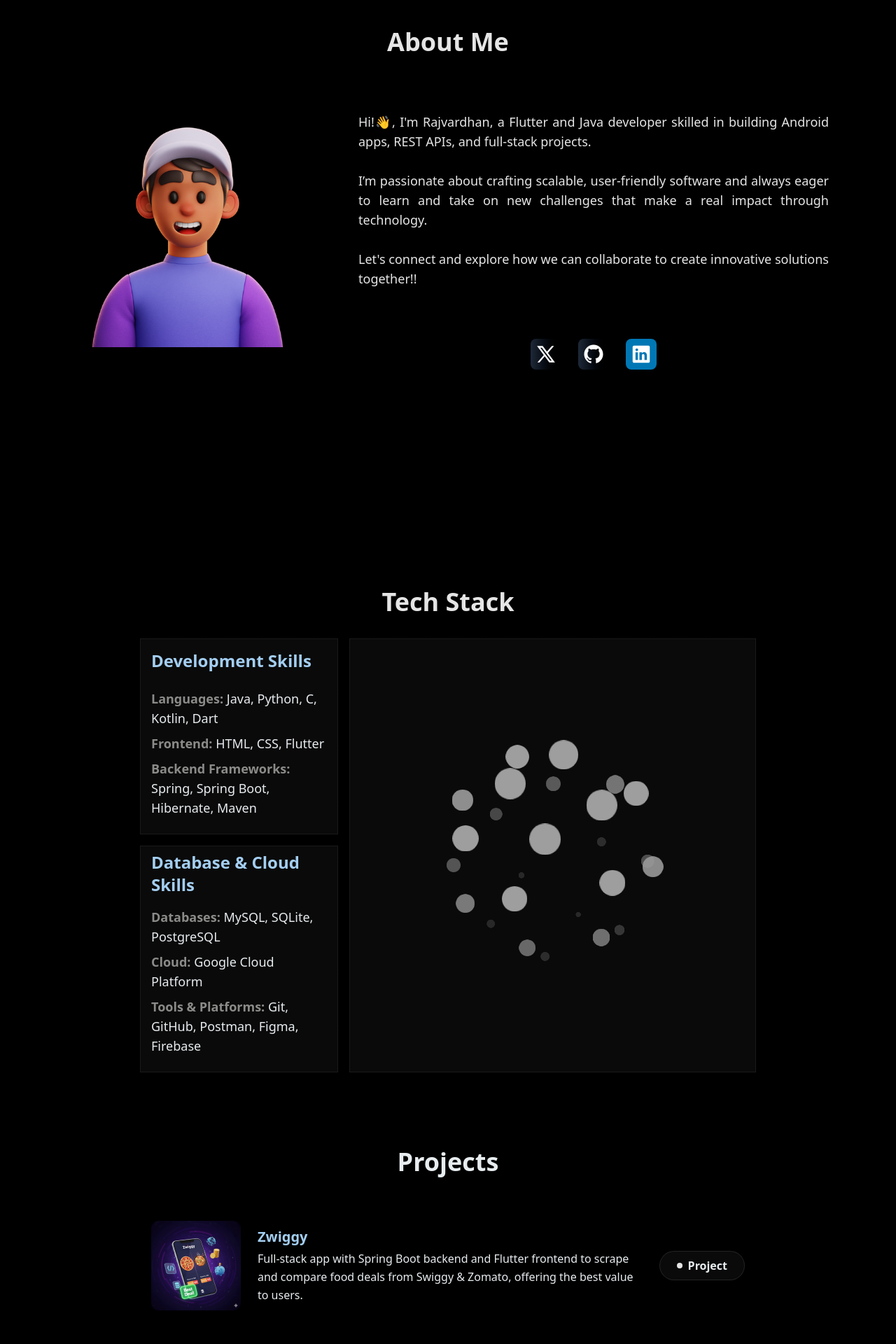
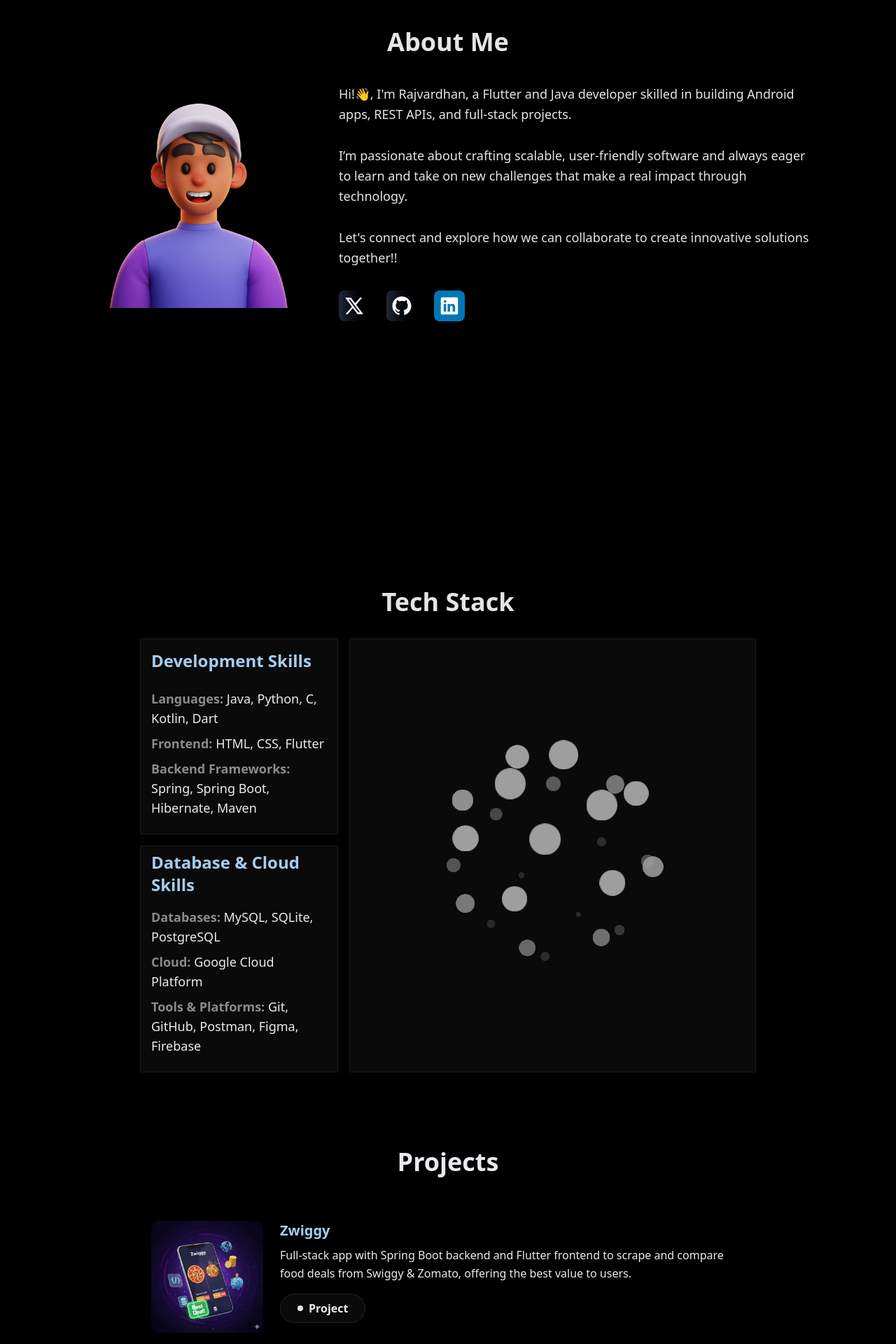
Before and after one commit to invictus04/My-Portfolio, a Next.js app: page / in a window 1280 px wide. Shown: the part 800-2720 px from the top of the page at 70% size. Built offline with nearby package versions, Linux system fonts and the light colour scheme.

Commit message:
responsive for phones and tablets

```diff
--- a/src/app/globals.css
+++ b/src/app/globals.css
@@ -131,10 +131,23 @@
   --color-4: oklch(80.2% 0.134 225);
   --color-5: oklch(90.7% 0.231 133);
 }
+
 @layer base {
-     * {
+  /* FIX 1: Tell the browser to include border and padding in the element's total width and height */
+  *,
+  *::before,
+  *::after {
     @apply border-border outline-ring/50;
+    box-sizing: border-box;
   }
+
+  /* FIX 2: Act as a safety net to prevent the whole page from scrolling horizontally */
+  html,
+  body {
+    max-width: 100%;
+    overflow-x: hidden;
+  }
+
   body {
     @apply bg-background text-foreground;
   }
--- a/src/components/AboutMe.tsx
+++ b/src/components/AboutMe.tsx
@@ -4,42 +4,58 @@ import Twitter from "./link/twitter";
 
 export function AboutMe() {
   return (
-        <section className="py-10 min-h-screen w-full bg-black" id="about-me">
-    <h2 className="text-4xl font-bold mb-10 text-neutral-200 text-center">
+    <section className="py-10 min-h-screen w-full bg-black px-4 sm:px-6 lg:px-12" id="about-me">
+      <h2 className="text-3xl sm:text-4xl font-bold mb-10 text-neutral-200 text-center">
         About Me
       </h2>
 
-    <div className="flex flex-col lg:flex-row items-center justify-center px-8 gap-10">
-        <div className="flex-shrink-0 pr-8">
+      <div className="flex flex-col lg:flex-row items-center lg:items-start justify-center gap-10">
+
+        <div className="flex-shrink-0 flex justify-center lg:justify-start">
           <img
             src="/man.png"
             alt="About Me"
-                className="w-45 sm:w-60 md:w-70 lg:w-75 xl:w-86 2xl:w-100 h-auto object-cover"
+            className="w-36 sm:w-48 md:w-60 lg:w-72 xl:w-80 h-auto object-cover rounded-lg"
           />
         </div>
 
-        <div className="max-w-2xl text-neutral-200">
-            <p className="text-lg text-justify pt-10">
-                Hi!👋, I'm Rajvardhan, a Flutter and Java developer skilled in building Android apps, REST APIs, and full-stack projects.
+        <div className="max-w-2xl text-neutral-200 text-center lg:text-left">
+          <p className="text-base sm:text-lg leading-relaxed">
+            Hi!👋, I'm Rajvardhan, a Flutter and Java developer skilled in building Android apps,
+            REST APIs, and full-stack projects.
             <br /><br />
-                I’m passionate about crafting scalable, user-friendly software and always eager to learn and take on new challenges that make a real impact through technology.
+            I’m passionate about crafting scalable, user-friendly software and always eager to
+            learn and take on new challenges that make a real impact through technology.
             <br /><br />
             Let's connect and explore how we can collaborate to create innovative solutions together!!
           </p>
-            <div className="flex justify-center gap-6 mt-8 pt-10">
-                <a href="https://x.com/Rajvard098270?t=by45GT4YboJb8W6hD6wQsQ&s=09" target="_blank" rel="noopener noreferrer">
+
+
+          <div className="flex justify-center lg:justify-start gap-6 mt-8">
+            <a
+              href="https://x.com/Rajvard098270?t=by45GT4YboJb8W6hD6wQsQ&s=09"
+              target="_blank"
+              rel="noopener noreferrer"
+            >
               <Twitter />
             </a>
-                <a href="https://github.com/invictus04" target="_blank" rel="noopener noreferrer">
+            <a
+              href="https://github.com/invictus04"
+              target="_blank"
+              rel="noopener noreferrer"
+            >
               <Github />
             </a>
-                <a href="https://www.linkedin.com/in/rajvardhan-singh-gangwar-b404831b9?utm_source=share&utm_campaign=share_via&utm_content=profile&utm_medium=android_app" target="_blank" rel="noopener noreferrer">
-                    <CorporateSocial/>
+            <a
+              href="https://www.linkedin.com/in/rajvardhan-singh-gangwar-b404831b9?utm_source=share&utm_campaign=share_via&utm_content=profile&utm_medium=android_app"
+              target="_blank"
+              rel="noopener noreferrer"
+            >
+              <CorporateSocial />
             </a>
           </div>
         </div>
       </div>
     </section>
-
   );
 }
--- a/src/components/ContactMe.tsx
+++ b/src/components/ContactMe.tsx
@@ -4,58 +4,87 @@ import React from "react";
 import { RainbowButton } from "./magicui/rainbow-button";
 
 export function ContactMe() {
-
-
   return (
-        <section className="py-20 min-h-screen bg-black">
-                <h2 className="text-3xl font-bold mb-4 text-neutral-200 text-center">
+    <section className="py-16 sm:py-20 min-h-screen bg-black px-4 sm:px-6 lg:px-12">
+      {/* Heading */}
+      <h2 className="text-2xl sm:text-3xl font-bold mb-6 text-neutral-200 text-center">
         Get in Touch With Me
       </h2>
-                <form action="https://api.staticforms.xyz/submit" method="POST" className="w-full max-w-md bg-transparent p-5 rounded-lg shadow-md mx-auto" >
-                    <input type="hidden" name="apiKey" value="sf_g8e20fln9f79jh5hc50kh34c"/>
+
+      {/* Contact Form */}
+      <form
+        action="https://api.staticforms.xyz/submit"
+        method="POST"
+        className="w-full max-w-md sm:max-w-lg bg-transparent p-5 sm:p-8 rounded-lg shadow-md mx-auto"
+      >
+        <input
+          type="hidden"
+          name="apiKey"
+          value="sf_g8e20fln9f79jh5hc50kh34c"
+        />
+
+        {/* Name */}
         <div className="mb-4">
-                        <label className="block text-[#e7ecef] font-medium mb-2" htmlFor="name">
+          <label
+            className="block text-[#e7ecef] font-medium mb-2 text-sm sm:text-base"
+            htmlFor="name"
+          >
             Name:
           </label>
           <input
             type="text"
             name="name"
-                            className="w-full px-3 py-2 border border-gray-300 rounded-md focus:outline-none focus:ring-2 focus:ring-[#8364e8]"
+            className="w-full px-3 py-2 rounded-md border border-gray-300 focus:outline-none focus:ring-2 focus:ring-[#8364e8] text-sm sm:text-base"
           />
         </div>
+
+        {/* Email */}
         <div className="mb-4">
-                        <label className="block text-[#e7ecef] font-medium mb-2" htmlFor="email">
+          <label
+            className="block text-[#e7ecef] font-medium mb-2 text-sm sm:text-base"
+            htmlFor="email"
+          >
             Email:
           </label>
           <input
             type="email"
             name="email"
-                            className="w-full px-3 py-2 border border-gray-300 rounded-md focus:outline-none focus:ring-2 focus:ring-[#8364e8]"
+            className="w-full px-3 py-2 rounded-md border border-gray-300 focus:outline-none focus:ring-2 focus:ring-[#8364e8] text-sm sm:text-base"
           />
         </div>
-                    <div className="mb-4">
-                        <label className="block text-[#e7ecef] font-medium mb-2" htmlFor="message">
+
+        {/* Message */}
+        <div className="mb-6">
+          <label
+            className="block text-[#e7ecef] font-medium mb-2 text-sm sm:text-base"
+            htmlFor="message"
+          >
             Message:
           </label>
           <textarea
-                            className="w-full px-3 py-2 border border-gray-300 rounded-md focus:outline-none focus:ring-2 focus:ring-[#8364e8]" name="message"
+            name="message"
+            rows={4}
+            className="w-full px-3 py-2 rounded-md border border-gray-300 focus:outline-none focus:ring-2 focus:ring-[#8364e8] text-sm sm:text-base"
           ></textarea>
         </div>
 
+        {/* Button */}
         <RainbowButton
           size="lg"
           variant="outline"
-                        className="w-full py-2 px-4 text-neutral-300 transition-transform duration-300 hover:translate-y-[-2px] hover:shadow-lg cursor-pointer"
+          className="w-full py-2 px-4 text-neutral-300 transition-transform duration-300 hover:translate-y-[-2px] hover:shadow-lg cursor-pointer text-sm sm:text-base"
           type="submit"
         >
           Send Message
         </RainbowButton>
       </form>
 
-                <footer>
-                    <h1 className="text-center pt-13">Made with ❤️ By Raj vardhan Singh Gangwar</h1>
+      {/* Footer */}
+      <footer className="mt-12">
+        <h1 className="text-center text-xs sm:text-sm md:text-base text-neutral-400">
+          Made with ❤️ by <span className="font-semibold">Rajvardhan Singh Gangwar</span>
+        </h1>
       </footer>
-
     </section>
   );
 }
--- a/src/components/MainScreen.tsx
+++ b/src/components/MainScreen.tsx
@@ -17,7 +17,7 @@ export function MainScreen() {
 
     const handleDownload = () => {
         const link = document.createElement("a");
-        link.href = "/assets/raj_cv.pdf"; // File in public/assets
+        link.href = "/assets/Raj_vardhan_cv.pdf"; // File in public/assets
         link.download = "Raj_Vardhan_Singh_CV.pdf"; // Suggested filename
         document.body.appendChild(link);
         link.click();
--- a/src/components/Projects.tsx
+++ b/src/components/Projects.tsx
@@ -40,41 +40,44 @@ export function ProjectsComponent() {
   ];
 
   return (
-    <section className="py-10 w-full min-h-screen bg-black">
+    <section className="py-10 w-full min-h-screen bg-black px-4">
       <h2 className="text-4xl font-bold mb-10 text-[#e7ecef] text-center">
         Projects
       </h2>
       {projects.map((item, index) => (
         <div
-          className="rounded-xl p-6 w-full max-w-4xl mx-auto flex items-center gap-6 mb-8"
           key={index}
+          className="rounded-xl p-6 w-full max-w-4xl mx-auto flex flex-col md:flex-row items-center md:items-start gap-6 mb-8 shadow-lg"
         >
-          <div className="flex-shrink-0 w-32 h-32 rounded-lg overflow-hidden">
-            {/* The src can now be simplified */}
+
+          <div className="flex-shrink-0 w-28 h-28 sm:w-32 sm:h-32 md:w-40 md:h-40 rounded-lg overflow-hidden">
             <img
               src={item.imageUrl}
               alt="Project Preview"
               className="w-full h-full object-cover"
             />
           </div>
-          <div className="flex flex-col">
-            <h3 className="text-xl font-semibold text-[#a3cef1] mb-1">
+
+          <div className="flex flex-col text-center md:text-left flex-1">
+            <h3 className="text-lg sm:text-xl font-semibold text-[#a3cef1] mb-2">
               {item.title}
             </h3>
-            <p className="text-[#e7ecef] text-base leading-relaxed">
+            <p className="text-[#e7ecef] text-sm sm:text-base leading-relaxed mb-4">
               {item.description}
             </p>
-          </div>
+            <div className="mt-auto">
               <a
                 href={item.githubLink}
                 target="_blank"
                 rel="noopener noreferrer"
-            className="ml-auto"
+                className="inline-block"
               >
-            <InteractiveHoverButton className="text-[#e7ecef]">
+                <InteractiveHoverButton className="text-[#e7ecef] w-full sm:w-auto">
                   Project
                 </InteractiveHoverButton>
               </a>
+            </div>
+          </div>
         </div>
       ))}
     </section>
```
Also changed, not shown: 2 other files (tests, documents, lock files or other folders). Lines whose indentation alone changed are shown as unchanged.
